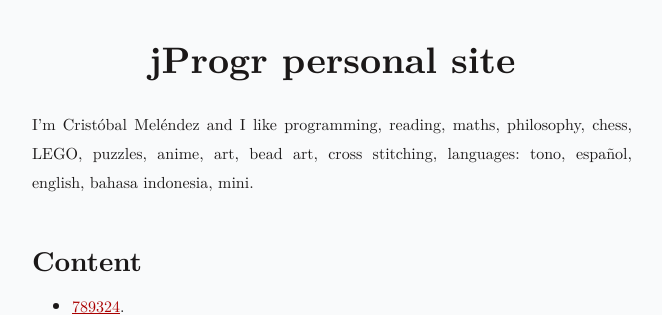
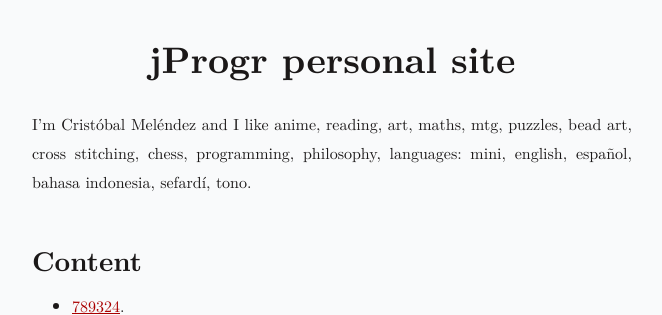
Before and after one commit to jProgr/jprogr.github.io, a Jekyll site: the page built from index.md, in a window 1280 px wide and 900 px high. Shown: the top 315 px of the window, without its empty margins (308-970 px from the left). Built offline with Jekyll 4.4.1, drawn with Linux system fonts in a browser that asks for light colours.

Commit message:
Update content
Updated main page.

```diff
--- a/index.md
+++ b/index.md
@@ -4,7 +4,7 @@ title: "jProgr personal site"
 
 # jProgr personal site
 
-I'm Cristóbal Meléndez and I like programming, reading, maths, philosophy, chess, LEGO, puzzles, anime, art, bead art, cross stitching, languages: tono, español, english, bahasa indonesia, mini.
+I'm Cristóbal Meléndez and I like anime, reading, art, maths, mtg, puzzles, bead art, cross stitching, chess, programming, philosophy, languages: mini, english, español, bahasa indonesia, sefardí, tono.
 
 ## Content
 
```
